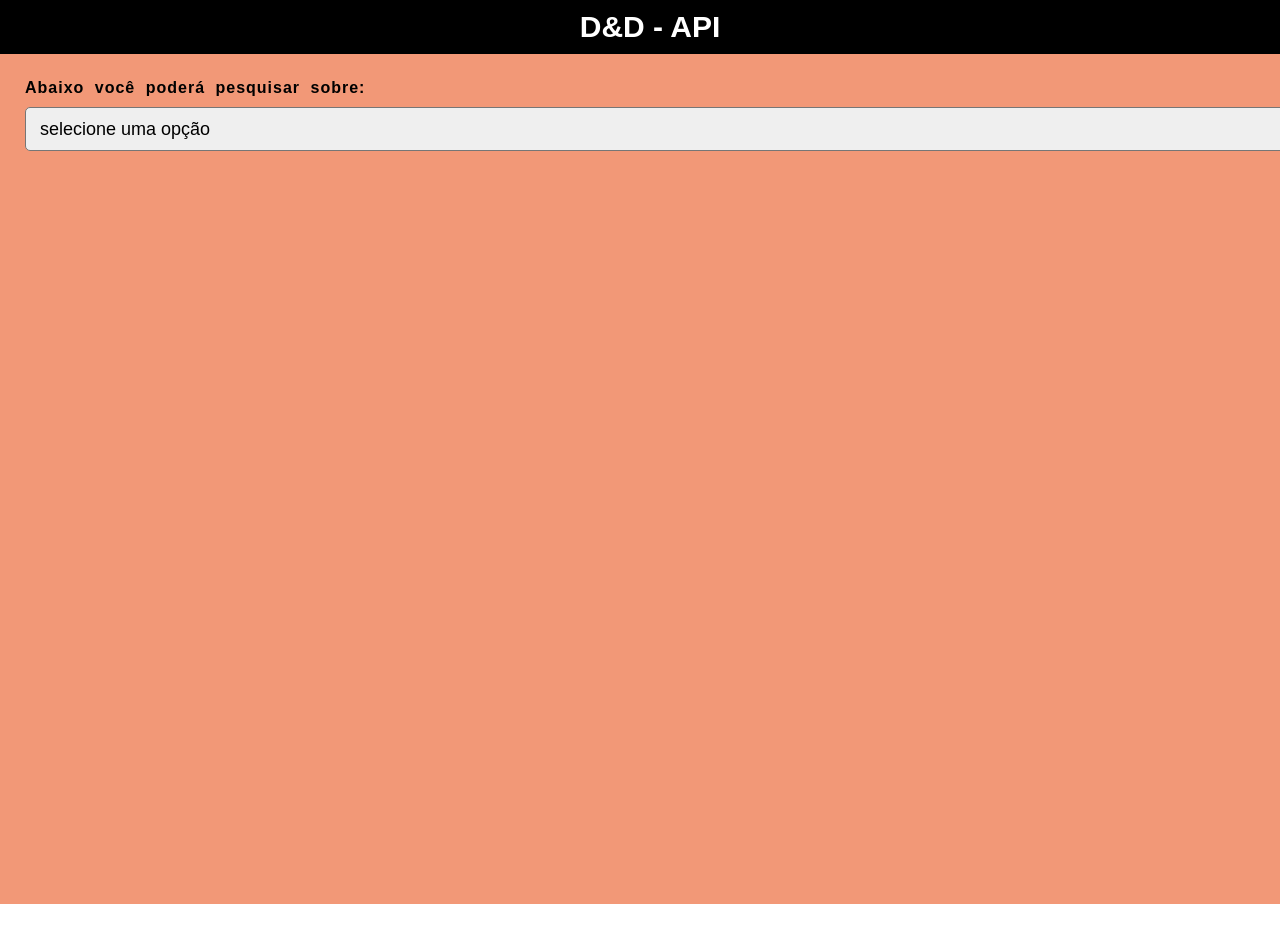
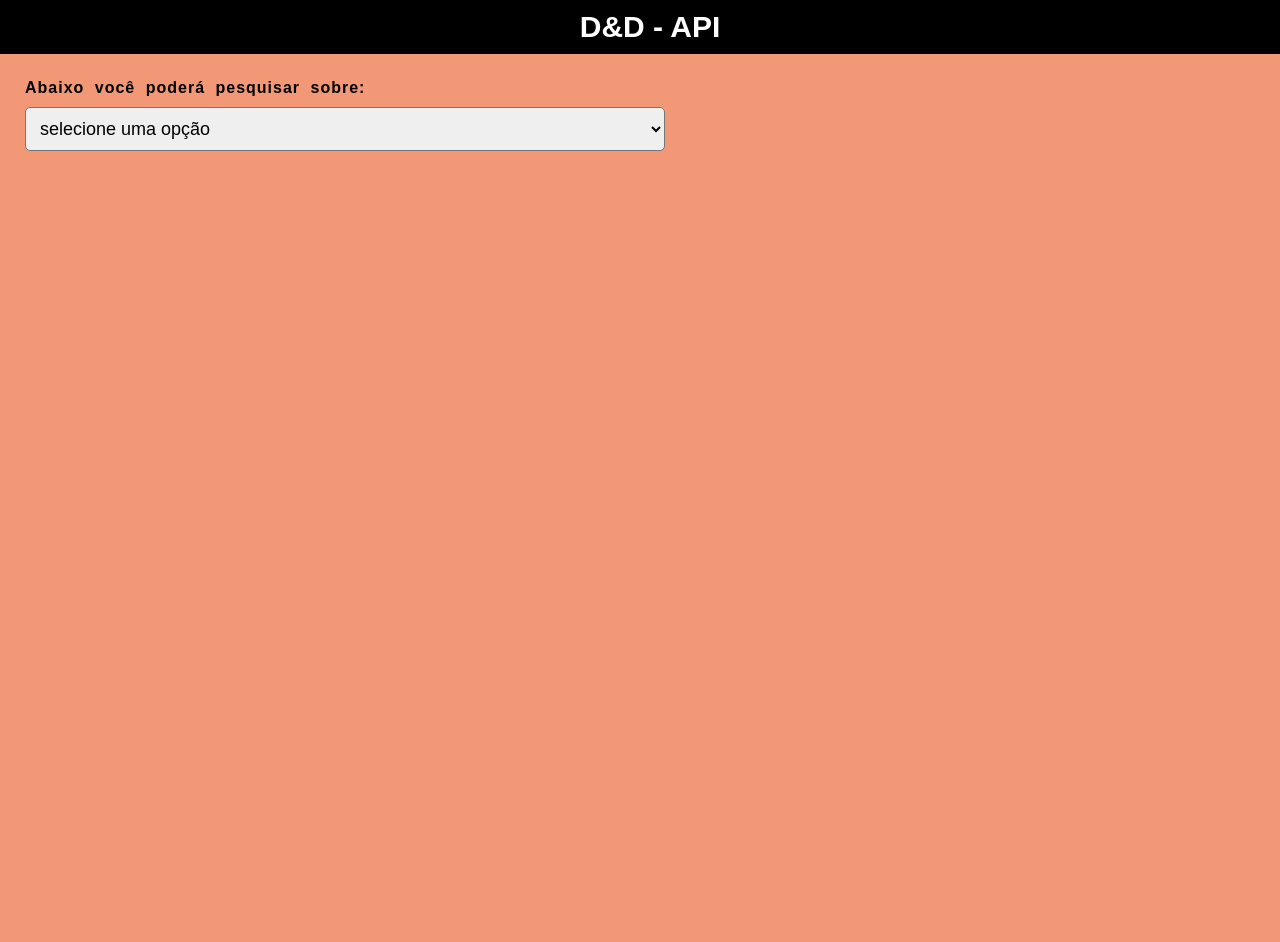
Before and after one commit to MarjorieSantos/d-d-api, a React (Create React App) app in the folder marvel/: page / in a window 1280 px wide. Shown: the top 942 px of the page. Before the commit the page ends 904 px from the top, so only its background shows below. Built offline with nearby package versions, Linux system fonts and the light colour scheme.

Commit message:
deixand mais visual

```diff
--- a/marvel/src/pages/Home/home.css
+++ b/marvel/src/pages/Home/home.css
@@ -2,7 +2,6 @@
     padding: 25px;
     display: flex;
     flex-direction: column;
-    height: 100vh;
     background: #F29877;
     color: white;
     letter-spacing: 1px;
@@ -27,7 +26,18 @@
     padding: 10px;
     font-size: 18px;
     border-radius: 5px;
+    width: 50%;
+    margin-bottom: 50px;
+}
 
+.div-all {
+    height: 100vh;
+    overflow: scroll;
+}
+
+.div-result {
+    padding: 20px;
+    border-top: 1px solid black;
 }
 
 label {
--- a/marvel/src/pages/Home/home.js
+++ b/marvel/src/pages/Home/home.js
@@ -25,11 +25,15 @@ export default function Home() {
         <option value='spells'>spells</option>
         <option value='features'>features</option>
       </select>
-      {itensApi.results && itensApi.results.map(item => (
-        <div>
-          <p>Name: {item.name}</p>
-        </div>
-      ))}
+      <div className='div-all'>
+        {itensApi.results && itensApi.results.map(item => (
+          <div className='div-result'>
+            <p>Name: {item.name}</p>
+            <p>URL: {item.url}</p>
+            <p>Index: {item.index}</p>
+          </div>
+        ))}
+      </div>
     </div>
   )
 }
```
